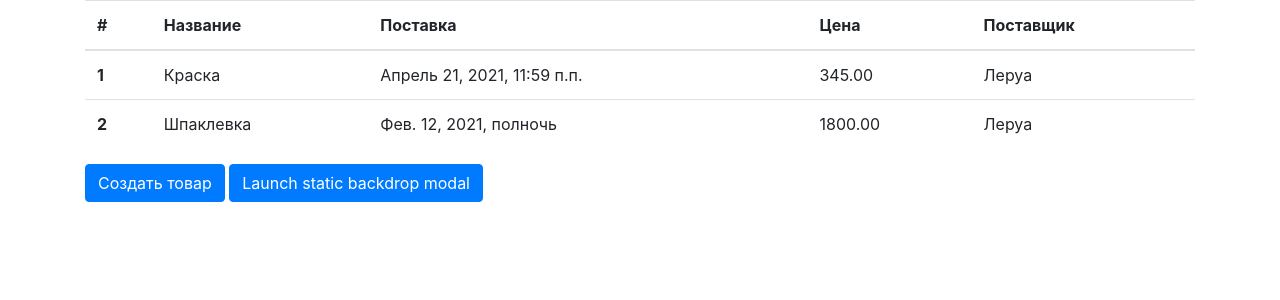
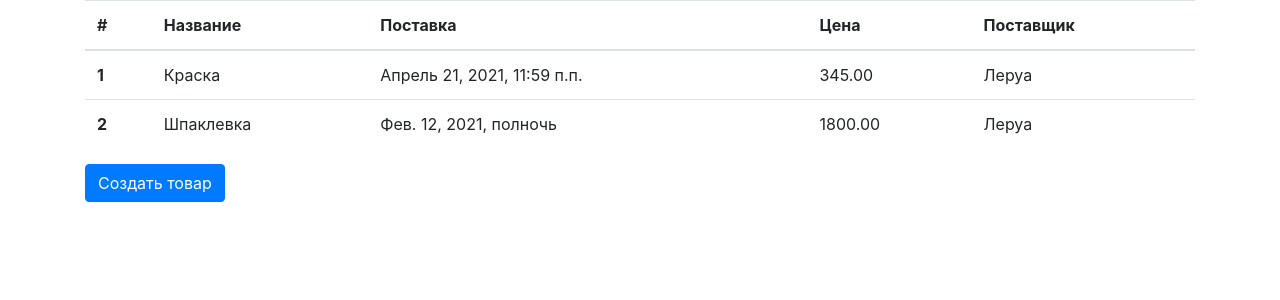
Before and after one commit to alekskositsyn/Sobes, a Django app: page / in a window 1280 px wide. Shown: the top 300 px of the page. Run offline with Django 3.2, Linux system fonts and the light colour scheme; data comes from the database, SQL or seed files in the repository; some libraries are stand-ins or nearby versions.

Commit message:
сделал вывод формы в модальное окно.

```diff
--- a/Django/sobes/mainapp/templates/mainapp/goods_list.html
+++ b/Django/sobes/mainapp/templates/mainapp/goods_list.html
@@ -17,13 +17,11 @@
             </tbody>
         </table>
     </div>
-    <a class="btn btn-primary" href="{% url 'mainapp:good_create' %}">Создать товар</a>
-
     <!-- Button trigger modal -->
     <button type="button" class="btn btn-primary" data-toggle="modal" data-url="{% url 'mainapp:good_create' %}"
             data-target="
             #exampleModalCenter">
-        Launch static backdrop modal
+       Создать товар
     </button>
 
     <!-- Modal -->
```
